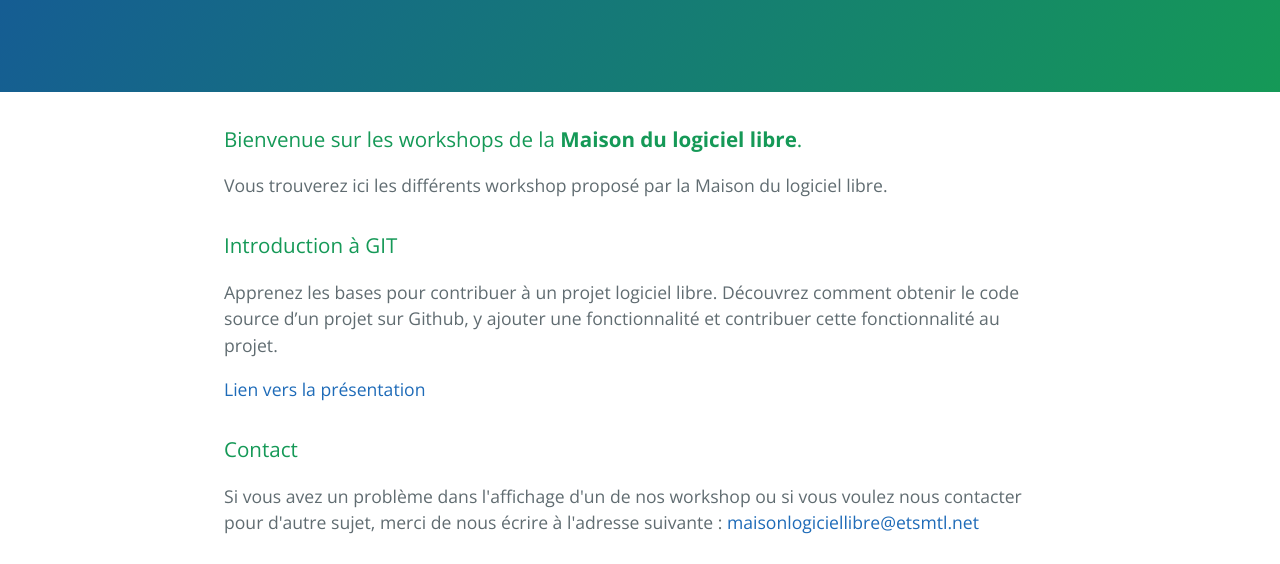
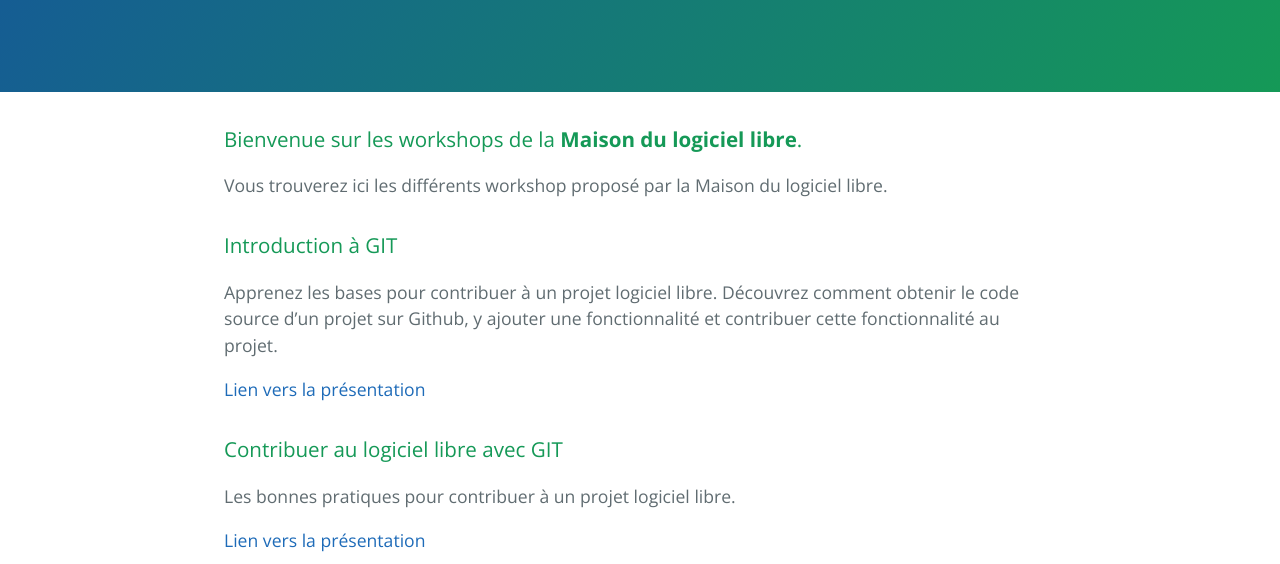
Before and after one commit to MaisonLogicielLibre/Workshops, a plain HTML site: page index.html in a window 1280 px wide. Shown: the part 225-789 px from the top of the page. Drawn offline with nearby package versions, Linux system fonts and the light colour scheme.

Commit message:
Update index.html

```diff
--- a/index.html
+++ b/index.html
@@ -29,6 +29,13 @@
 <p><a href="http://maisonlogiciellibre.github.io/workshops/introgit/">Lien vers la présentation</a></p>
 
 <h3>
+<a id="contribute-git" class="anchor" href="#contribute-git" aria-hidden="true"><span aria-hidden="true" class="octicon octicon-link"></span></a>Contribuer au logiciel libre avec GIT</h3>
+
+<p>Les bonnes pratiques pour contribuer à un projet logiciel libre.</p>
+
+<p><a href="http://maisonlogiciellibre.github.io/workshops/contributegit/">Lien vers la présentation</a></p>
+
+<h3>
 <a id="contact" class="anchor" href="#contact" aria-hidden="true"><span aria-hidden="true" class="octicon octicon-link"></span></a>Contact</h3>
 
 <p>Si vous avez un problème dans l'affichage d'un de nos workshop ou si vous voulez nous contacter pour d'autre sujet, merci de nous écrire à l'adresse suivante : <a href="mailto:maisonlogiciellibre@etsmtl.net">maisonlogiciellibre@etsmtl.net</a></p>
```
